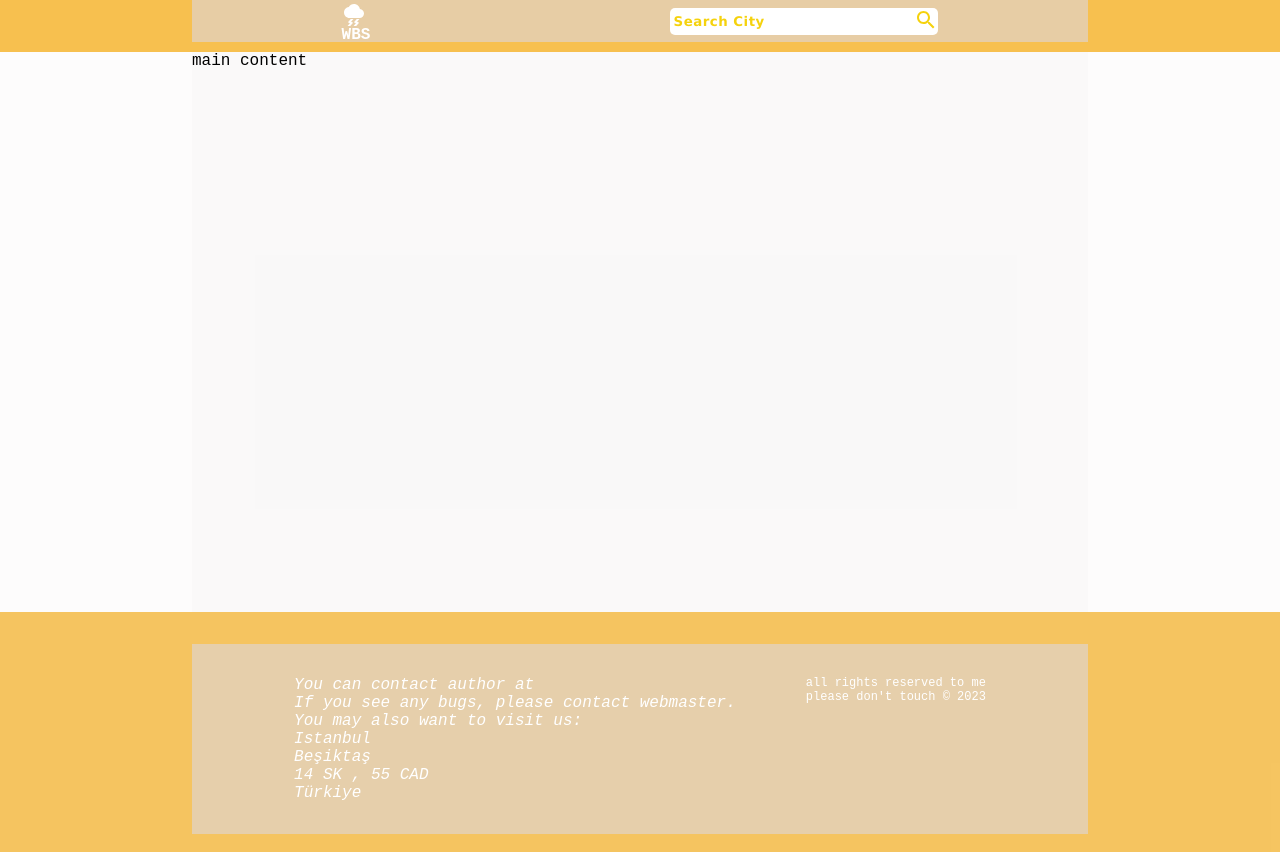
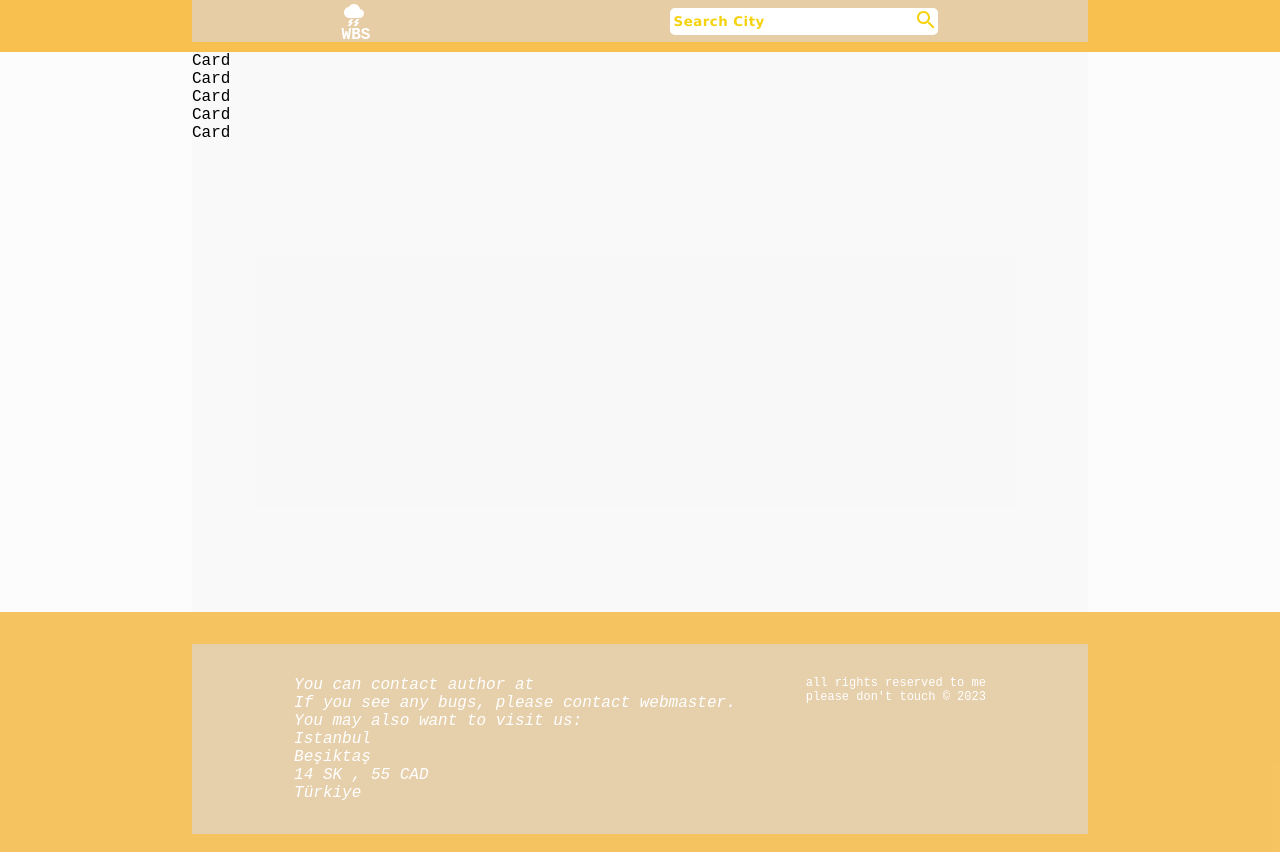
Before and after one commit to sami9994/bestweather, a React (Vite) app: page / in a window 1280 px wide. Built offline with nearby package versions, Linux system fonts and the light colour scheme.

Commit message:
add card component

```diff
--- /dev/null
+++ b/src/components/Card.jsx
@@ -0,0 +1,4 @@
+const Card = () => {
+  return <div>Card</div>
+}
+export default Card
--- a/src/components/MainContent.jsx
+++ b/src/components/MainContent.jsx
@@ -1,10 +1,17 @@
 import React from 'react'
 import '../styles/css/main-content.css'
+import Card from './Card'
 import Header from './header'
 const MainContent = () => {
   return (
     <div className='main-div'>
-      <section className='main-content'>main content</section>
+      <section className='main-content'>
+        <Card />
+        <Card />
+        <Card />
+        <Card />
+        <Card />
+      </section>
     </div>
   )
 }
```
